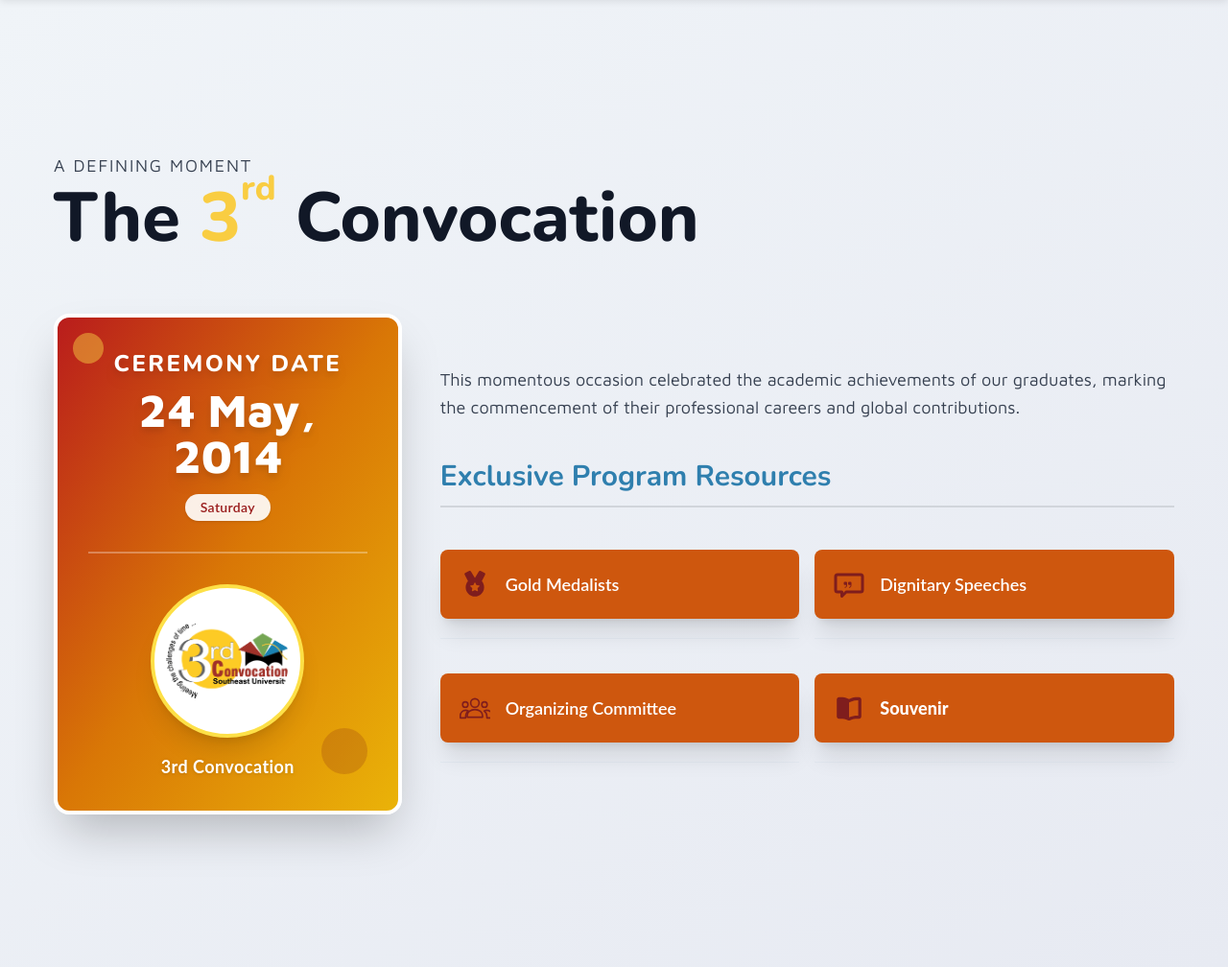
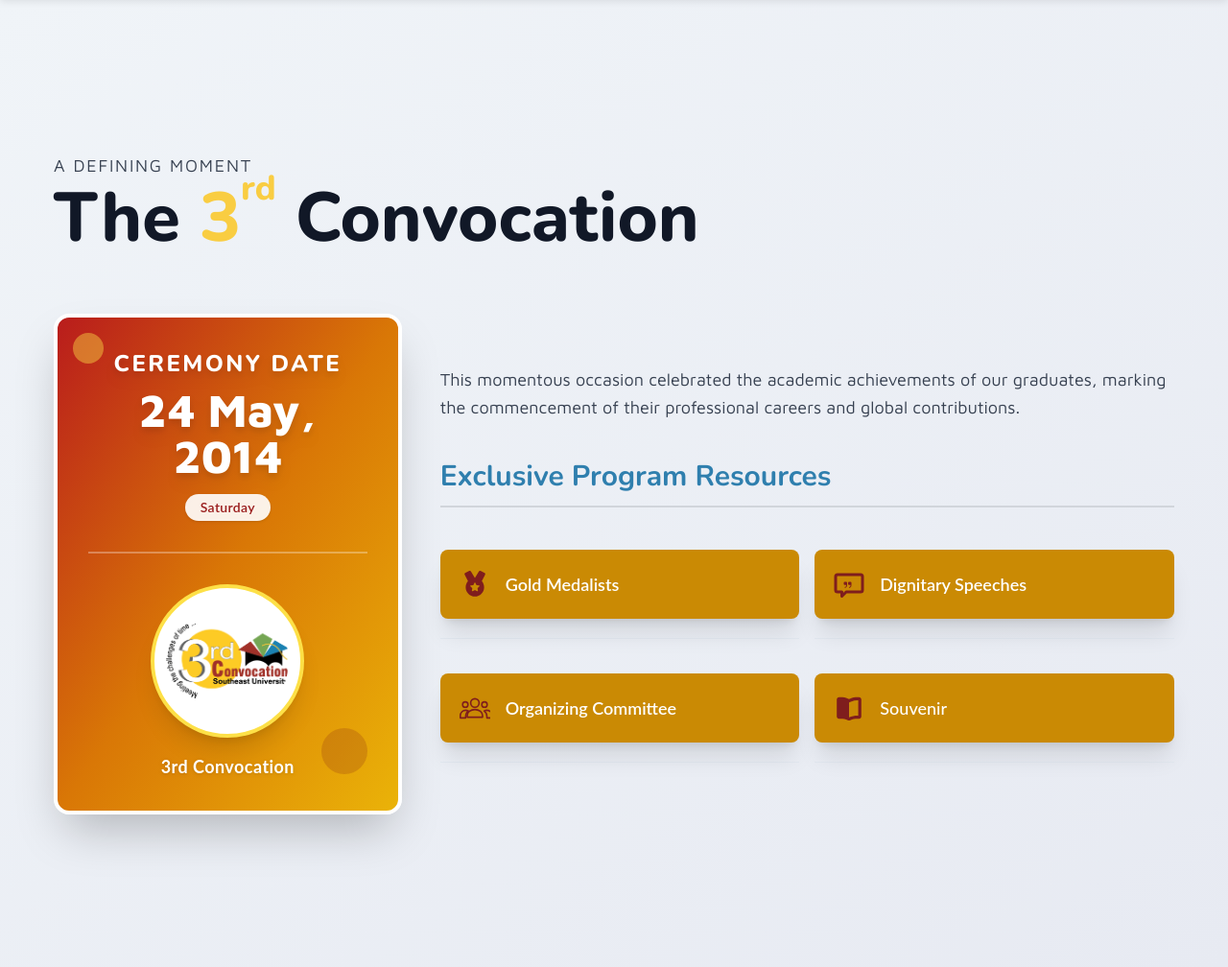
Before and after one commit to mdsakibkhan2016/SEU-Convocation, a PHP site: page /3rd_convocation.php in a window 1280 px wide. Shown: the part 89-1097 px from the top of the page at 96% size. Run offline with PHP 8.4, Linux system fonts and the light colour scheme; some libraries are stand-ins or nearby versions.

Commit message:
3rd Convocation Button colour change

```diff
--- a/3rd_convocation.php
+++ b/3rd_convocation.php
@@ -74,7 +74,7 @@
 
                         <li data-aos="fade-up" data-aos-delay="500">
                             <a href="#gold-medalists"
-                                class="flex items-center p-5 rounded-lg [background-color:rgb(206_87_14/var(--tw-bg-opacity))] dark:[background-color:rgb(220_180_55/var(--tw-bg-opacity))] text-white font-extrabold shadow-xl transition duration-300 transform hover:scale-[1.02] hover:[background-color:rgb(228_157_7/var(--tw-bg-opacity))]">
+                                class="flex items-center p-5 rounded-lg bg-yellow-600 dark:bg-yellow-600 text-white font-medium shadow-xl transition duration-300 transform hover:scale-[1.02] hover:bg-yellow-500 hover:text-gray-900 group">
                                 <!-- Using SVG for Medal Icon -->
                                 <span class="group-hover:text-gray-900 mr-4">
                                     <svg xmlns="http://www.w3.org/2000/svg" viewBox="0 0 640 640"
@@ -89,7 +89,8 @@
 
                         <li data-aos="fade-up" data-aos-delay="600">
                             <a href="#messages"
-                                    class="flex items-center p-5 rounded-lg [background-color:rgb(206_87_14/var(--tw-bg-opacity))] dark:[background-color:rgb(220_180_55/var(--tw-bg-opacity))] text-white font-extrabold shadow-xl transition duration-300 transform hover:scale-[1.02] hover:[background-color:rgb(228_157_7/var(--tw-bg-opacity))]">                                <!-- Using SVG for Speech Icon -->
+                                class="flex items-center p-5 rounded-lg bg-yellow-600 dark:bg-yellow-600 text-white font-medium shadow-xl transition duration-300 transform hover:scale-[1.02] hover:bg-yellow-500 hover:text-gray-900 group">
+                                    <!-- Using SVG for Speech Icon -->
                                     <span class="text-red-900 group-hover:text-gray-900 mr-4 text-3xl transition-all duration-300 ease-in-out">
                                         <svg xmlns="http://www.w3.org/2000/svg" viewBox="0 0 64 64" fill="none"stroke="currentColor" stroke-width="6" stroke-linecap="round" stroke-linejoin="round"class="w-8 h-8">
                                             <path d="M8 12h48a4 4 0 0 1 4 4v28a4 4 0 0 1-4 4H26l-9 9v-9H8a4 4 0 0 1-4-4V16a4 4 0 0 1 4-4z"/>
@@ -106,8 +107,9 @@
 
                         <li data-aos="fade-up" data-aos-delay="700">
                             <a href="#committee"
-                                    class="flex items-center p-5 rounded-lg [background-color:rgb(206_87_14/var(--tw-bg-opacity))] dark:[background-color:rgb(220_180_55/var(--tw-bg-opacity))] text-white font-extrabold shadow-xl transition duration-300 transform hover:scale-[1.02] hover:[background-color:rgb(228_157_7/var(--tw-bg-opacity))]">
-                                 <span class="text-red-900 group-hover:text-gray-900 mr-4 text-3xl">
+                                class="flex items-center p-5 rounded-lg bg-yellow-600 dark:bg-yellow-600 text-white font-medium shadow-xl transition duration-300 transform hover:scale-[1.02] hover:bg-yellow-500 hover:text-gray-900 group">
+                                    <!-- Using SVG for Committee Icon -->
+                                    <span class="text-red-900 group-hover:text-gray-900 mr-4 text-3xl">
                                     <svg xmlns="http://www.w3.org/2000/svg" viewBox="0 0 640 512" fill="none" stroke="currentColor" stroke-width="32" stroke-linecap="round" stroke-linejoin="round" class="w-8 h-8">
                                         <circle cx="320" cy="152" r="88"/>
                                         <circle cx="120" cy="184" r="56"/>
@@ -124,7 +126,8 @@
 
                         <li data-aos="fade-up" data-aos-delay="800">
                             <a href="/souvenir/3rd-Convocation.php" target="_blank" rel="noopener noreferrer"
-                                    class="flex items-center p-5 rounded-lg [background-color:rgb(206_87_14/var(--tw-bg-opacity))] dark:[background-color:rgb(220_180_55/var(--tw-bg-opacity))] text-white font-extrabold shadow-xl transition duration-300 transform hover:scale-[1.02] hover:[background-color:rgb(228_157_7/var(--tw-bg-opacity))]">                                 <!-- Using SVG for Book Icon -->
+                                class="flex items-center p-5 rounded-lg bg-yellow-600 dark:bg-yellow-600 text-white font-medium shadow-xl transition duration-300 transform hover:scale-[1.02] hover:bg-yellow-500 hover:text-gray-900 group">
+                                    <!-- Using SVG for Book Icon -->
                                 <span class="text-red-900 group-hover:text-gray-900 mr-4 text-3xl">
                                     <svg xmlns="http://www.w3.org/2000/svg" viewBox="0 0 640 640" fill="currentColor" class="w-8 h-8 transition-all duration-300 group-hover:text-gray-900">
                                         <path d="M320 205.3L320 514.6L320.5 514.4C375.1 491.7 433.7 480 492.8 480L512 480L512 160L492.8 160C450.6 160 408.7 168.4 369.7 184.6C352.9 191.6 336.3 198.5 320 205.3zM294.9 125.5L320 136L345.1 125.5C391.9 106 442.1 96 492.8 96L528 96C554.5 96 576 117.5 576 144L576 496C576 522.5 554.5 544 528 544L492.8 544C442.1 544 391.9 554 345.1 573.5L332.3 578.8C324.4 582.1 315.6 582.1 307.7 578.8L294.9 573.5C248.1 554 197.9 544 147.2 544L112 544C85.5 544 64 522.5 64 496L64 144C64 117.5 85.5 96 112 96L147.2 96C197.9 96 248.1 106 294.9 125.5z"/>
```
